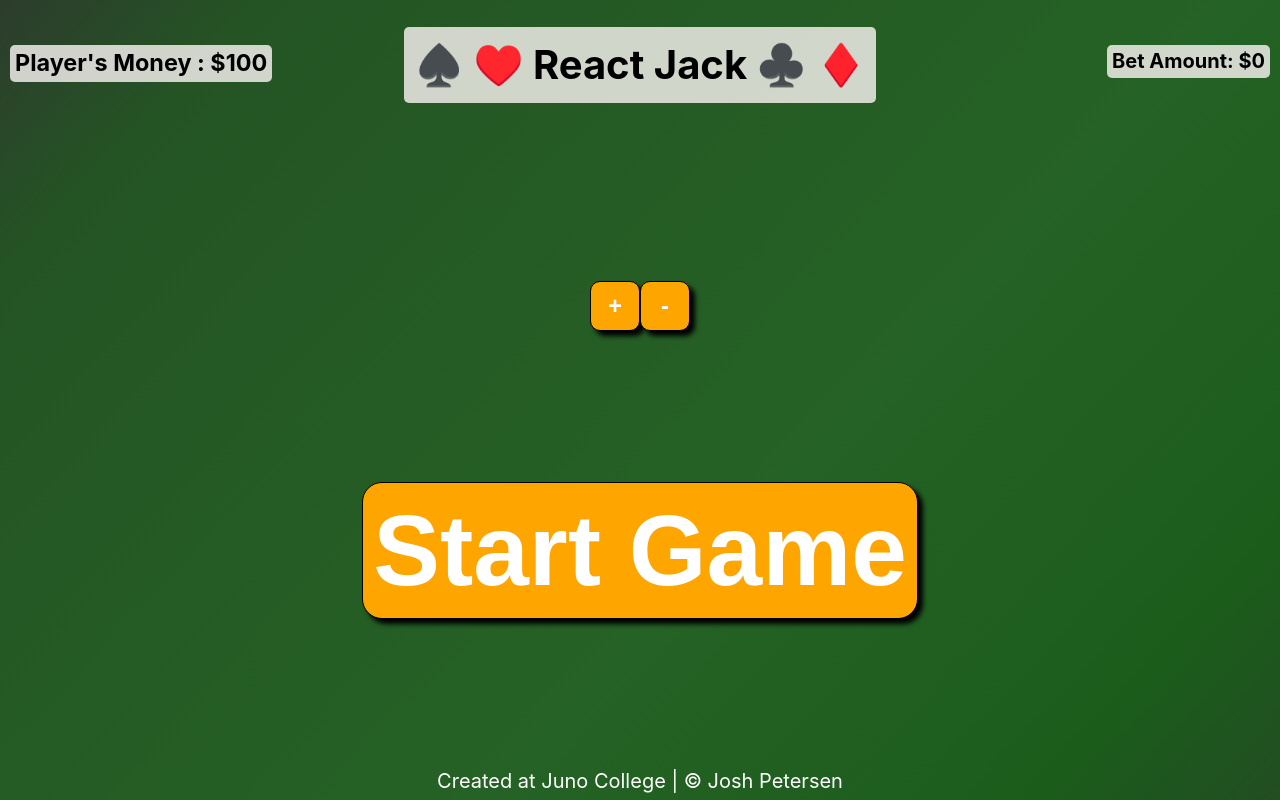
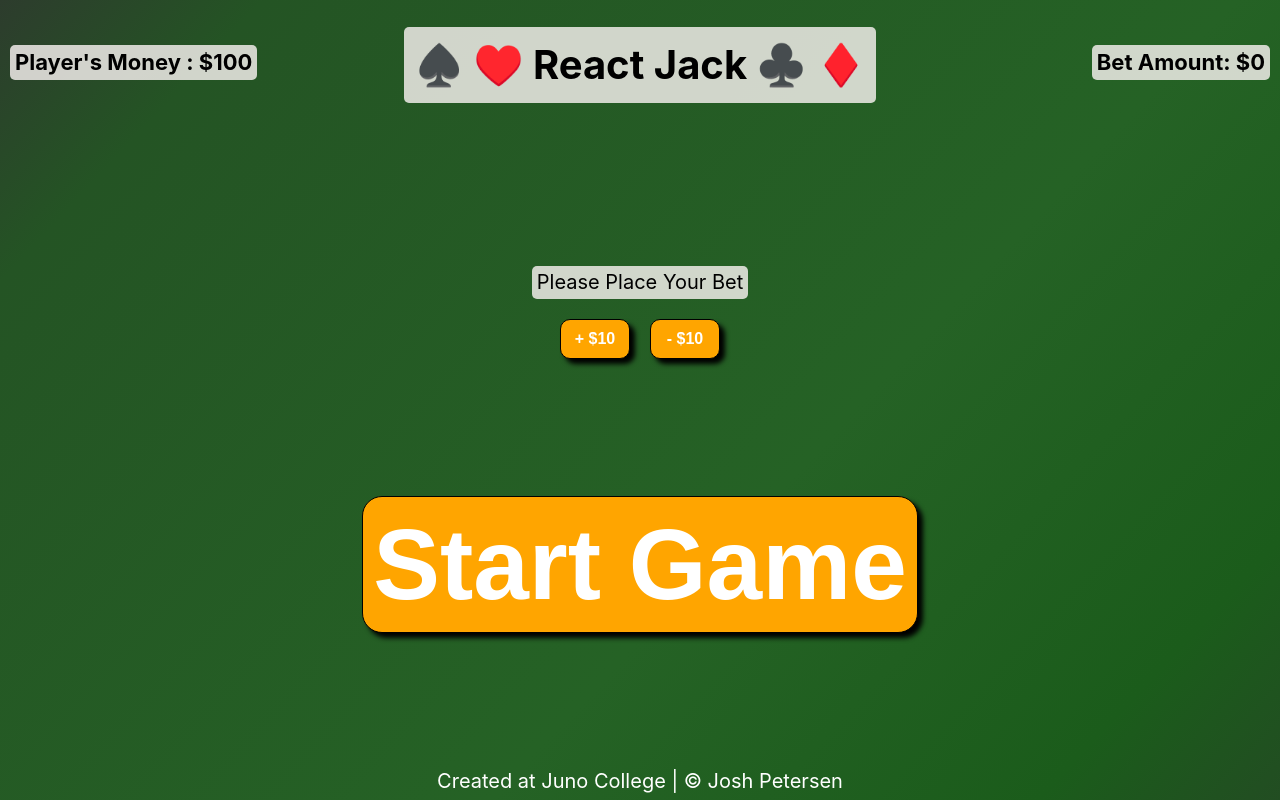
Before and after one commit to jpetersen92/josh-petersen-project-3, a React (Create React App) app: page / in a window 1280 px wide. Built offline with nearby package versions, Linux system fonts and the light colour scheme; no server answers.

Commit message:
updated betting interface and added error handleing for if no bet it made

```diff
--- a/src/App.css
+++ b/src/App.css
@@ -61,7 +61,13 @@ h1 {
     color: #fff;
 }
 
-.score, .pot, .cash {
+.userBettingInterface {
+    display: flex;
+    flex-direction: column;
+    align-items: center;
+}
+
+.score, .pot, .cash, .placeBet {
     background-color: rgba(253, 245, 245, 0.8);
     padding: 5px;
     margin: 0 10px;
@@ -71,6 +77,7 @@ h1 {
 .pot, .cash {
     position: absolute;
     top: 45px;
+    font-size: 1.1rem;
 }
 
 .pot {
@@ -159,14 +166,16 @@ button:focus {
 }
 
 .buttonContainer {
+    width: 200px;
     display: flex;
     justify-content: space-evenly;
 }
 
 .buttonContainer button {
-    font-size: 1.2rem;
-    width: 50px;
-    height: 50px;
+    margin-top: 20px;
+    font-size: .8rem;
+    width: 70px;
+    height: 40px;
     border-radius: 10px;
 }
 
--- a/src/App.js
+++ b/src/App.js
@@ -167,6 +167,7 @@ function App() {
           setDHand={setDealerHand}
           setStart={setStartGame}
           setLoad={setLoadCards}
+          bet={bet}
         />
         </>
         : null
--- a/src/Betting.js
+++ b/src/Betting.js
@@ -22,11 +22,15 @@ const Betting = (props) => {
         <div className="userBettingInterface">
             <h3 className="cash">Player's Money : ${props.cash}</h3>
             <h4 className="pot">Bet Amount: ${props.bet}</h4>
-            { props.start === true                ?
+            { props.start === true
+            ?
+            <>
+            <p className="placeBet">Please Place Your Bet</p>
             <div className="buttonContainer">
-                <button onClick={() => add()} >+</button>
-                <button onClick={() => minus()}>-</button>
+                <button onClick={() => add()} >+ $10</button>
+                <button onClick={() => minus()}>- $10</button>
             </div>
+            </>
                 : null
             }
         </div>
--- a/src/StartGame.js
+++ b/src/StartGame.js
@@ -4,6 +4,9 @@ import axios from "axios";
 // deals two cards to player and two cards to dealer
 const StartGame = (props) => {
     const startDraw = () => {
+        if(props.bet === 0){
+            alert('Please Place Bet')
+        }else {
             axios({
                 method: 'GET',
                 url: `${props.url}${props.id}/draw/`,
@@ -19,6 +22,7 @@ const StartGame = (props) => {
                 props.setLoad(true)
             })
         }
+    }
     return (
         <button onClick={() => startDraw()}>Start Game</button>
     )
```
Lines whose indentation alone changed are shown as unchanged.
